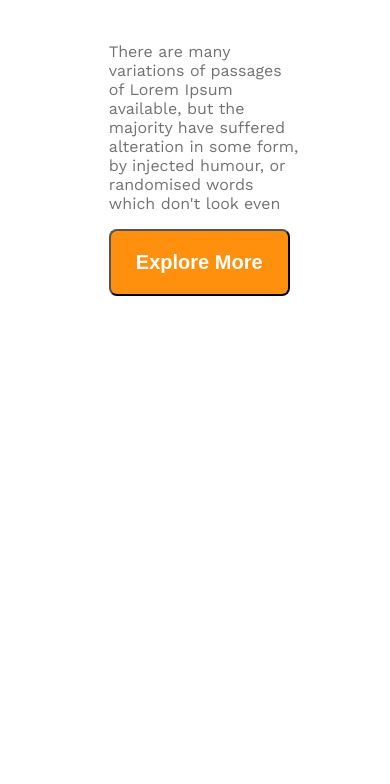
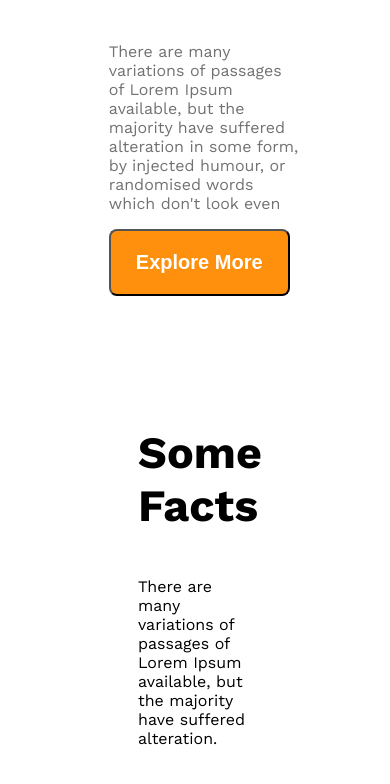
Before and after one commit to shahidulshohid/g3-architects-resourse, a plain HTML site: page index.html in a window 390 px wide. Shown: the part 2826-3610 px from the top of the page. Before the commit the page ends 3252 px from the top, so only its background shows below. Drawn offline with nearby package versions, Linux system fonts and the light colour scheme.

Commit message:
made team responsive and added fact structure

```diff
--- a/index.html
+++ b/index.html
@@ -54,7 +54,12 @@
             </div>
         </section>
         <!-- feature will enjoy -->
-         <section></section>
+         <section>
+            <h3 class="section-title">Some Facts</h3>
+            <p class="text-align-gray">
+                There are many variations of passages of Lorem Ipsum available, but the majority have suffered alteration.
+            </p>
+         </section>
          <!-- some facts -->
     </main>
     <footer></footer>
```
